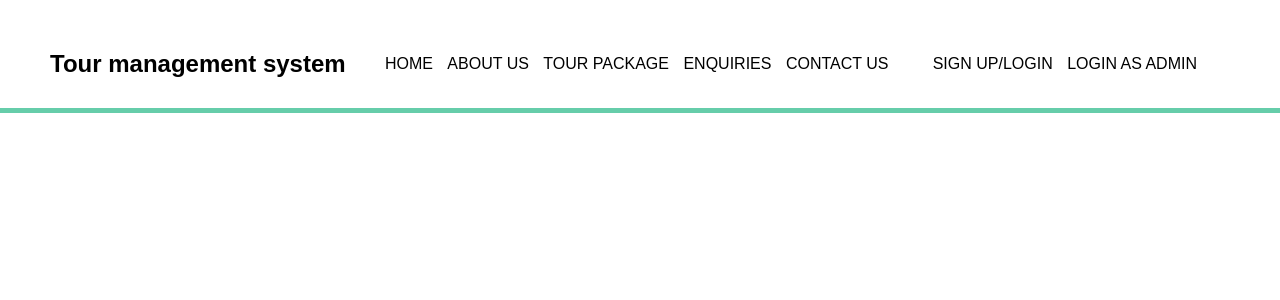
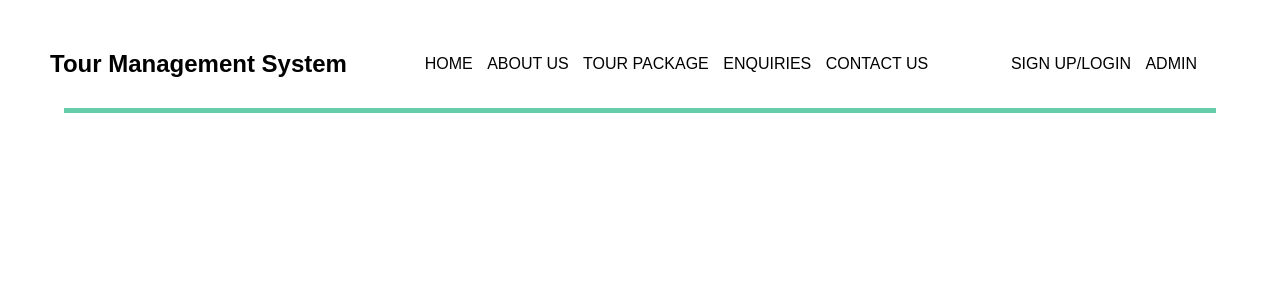
Before and after one commit to AayamKhatiwada/Tour_management_website, a PHP site: page /sample.html in a window 1280 px wide. Shown: the top 300 px of the page. Run offline with PHP 8.4, Linux system fonts and the light colour scheme.

Commit message:
Arrangement on font and placement

```diff
--- a/home.html
+++ b/home.html
@@ -24,7 +24,7 @@
                 <li><a href="Contact_Us.html">Contact us</a></li>
             </ul>
             <ul>
-                <!-- <li><a href="signin.html">Sign up/login</a></li> -->
+                <li><a href="signin.html">Sign up/login</a></li>
                 <li><a href="#">Admin</a></li>
             </ul>
         </div>
@@ -32,9 +32,6 @@
 
     </div>
     <div class="vl"></div>
-    <header>
-
-    </header>
 
     <section class="home" id="home">
 
--- a/sample.css
+++ b/sample.css
@@ -1,3 +1,8 @@
+@import url('https://fonts.googleapis.com/css2?family=Nunito:wght@200;300;400;600;700&display=swap');
+:root {
+    --orange: #3dd164;
+}
+
 * {
     margin: 0;
     padding: 0;
@@ -53,7 +58,7 @@
 }
 
 .h {
-    width: 100%;
+    width: 90%;
     height: 5px;
     border: 0 none;
     margin-right: auto;
--- a/sample.html
+++ b/sample.html
@@ -5,24 +5,25 @@
 <link rel="stylesheet" href="sample.css">
 
 <body>
-
     <div class="banner">
         <div class="navbar">
-            <h2 class="heading">Tour management system</h2>
+            <h2 class="heading">Tour Management System</h2>
             <ul>
-                <li><a href="#">Home</a></li>
-                <li><a href="#">About us</a></li>
+                <li><a href="home.html">Home </a></li>
+                <li><a href="aboutus.html">About us</a></li>
                 <li><a href="#">Tour package</a></li>
-                <li><a href="#">Enquiries</a></li>
-                <li><a href="#">Contact us</a></li>
+                <li><a href="enquiry.html">Enquiries</a></li>
+                <li><a href="Contact_Us.html">Contact us</a></li>
             </ul>
             <ul>
-                <li><a href="#">Sign up/login</a></li>
-                <li><a href="#">Login as admin</a></li>
+                <li><a href="signin.html">Sign up/login</a></li>
+                <li><a href="#">Admin</a></li>
             </ul>
         </div>
         <hr class="h">
+
     </div>
+    <div class="vl"></div>
 </body>
 
 </html>
```
